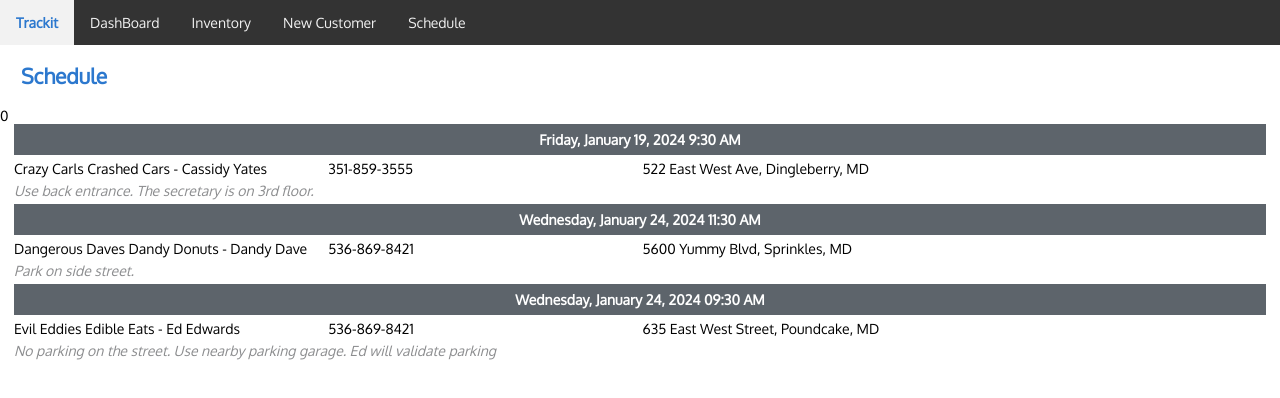
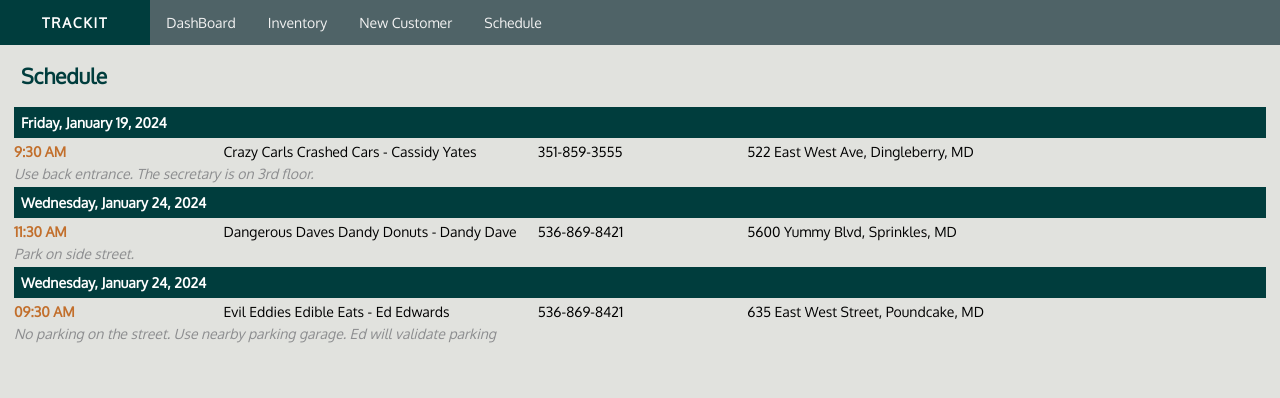
Before and after one commit to dblazek66/trackit-react-app, a React (Vite) app: page /Schedule in a window 1280 px wide. Shown: the top 398 px of the page. Built offline with nearby package versions, Linux system fonts and the light colour scheme; data requests are answered from the project's data file.

Commit message:
Updated Styling

```diff
--- a/package.json
+++ b/package.json
@@ -12,6 +12,7 @@
   "dependencies": {
     "react": "^18.2.0",
     "react-dom": "^18.2.0",
+    "react-icons": "^4.12.0",
     "react-router-dom": "^6.20.1"
   },
   "devDependencies": {
--- a/src/Customers.jsx
+++ b/src/Customers.jsx
@@ -1,11 +1,12 @@
 import { useEffect, useState } from "react";
 import { useParams } from "react-router-dom";
-import stateList from './stateslist.js'
-
+import stateList from "./stateslist.js";
+import { FaSave } from "react-icons/fa";
 export default function Customers() {
   const { id } = useParams();
   const [button, setButton] = useState("Save");
   const [reps, setReps] = useState([]);
+  const [usStates, setUSStates] = useState([]);
   const [customerObj, setCustomerObj] = useState([]);
   const [customer, setCustomer] = useState("");
   const [phone, setPhone] = useState("");
@@ -71,19 +72,20 @@ export default function Customers() {
   }
 
   function setDefaultCustomer(data) {
+    console.log("DATA",data)
     setCustomerObj(data);
-    setCustomer(data.Customer);
-    setPhone(data.Phone);
-    setEmail(data.Email);
-    setAddress(data.Address);
-    setCity(data.City);
-    setState(data.State);
-    setZip(data.Zip);
-    setContact(data.Contact);
-    setContactPhone(data.ContactInfo);
-    setCustomerNotes(data.CustomerNotes);
-    setAssigned(data.AssignedTo);
-    setTicketNum(data.TicketNum);
+    setCustomer(data.Customer||'');
+    setPhone(data.Phone||'');
+    setEmail(data.Email||'');
+    setAddress(data.Address||'');
+    setCity(data.City||'');
+    setState(data.State)||'';
+    setZip(data.Zip||'');
+    setContact(data.Contact||'');
+    setContactPhone(data.ContactInfo||'');
+    setCustomerNotes(data.CustomerNotes||'');
+    setAssigned(data.AssignedTo||'');
+    setTicketNum(data.TicketNum||'');
   }
 
   useEffect(() => {
@@ -93,7 +95,6 @@ export default function Customers() {
       })
       .then((data) => {
         setReps(data);
-
       });
   }, []);
 
@@ -109,18 +110,17 @@ export default function Customers() {
       })
       .then((data) => {
         setDefaultCustomer(data);
-
         setButton("Edit Customer");
       });
   }, [id]);
 
-  useEffect(()=>{
-    console.log(stateList);
-  })
+  useEffect(() => {
+    setUSStates(stateList);
+  });
   return (
     <>
       <div className="info-card">
-        <div className="title-main">Create New Customer Record</div>
+        <div className="title-main">{button} Record</div>
         <div className="grid">
           <div className="col-4">
             <div className="title-sub">Customer</div>
@@ -152,11 +152,21 @@ export default function Customers() {
             <div className="grid">
               <div className="col-6">
                 <label>State</label>
-                <input
+                <select
                   className="input-control"
                   onChange={(e) => handleState(e.target.value)}
                   value={state}
-                />
+                >
+                  {usStates &&
+                    usStates.length &&
+                    usStates.map((item) => {
+                      return (
+                        <option key={crypto.randomUUID()} value={item.name}>
+                          {item.name}
+                        </option>
+                      );
+                    })}
+                </select>
               </div>
               <div className="col-6">
                 <label>Zip</label>
@@ -223,12 +233,9 @@ export default function Customers() {
             />
           </div>
           <div className="col-12 center">
-            <input
-              className="btn"
-              type="submit"
-              onClick={handleSubmit}
-              value={button}
-            />
+            <button className="btn" type="submit" onClick={handleSubmit}>
+              <FaSave /> {button}
+            </button>
           </div>
         </div>
       </div>
--- a/src/Inventory.jsx
+++ b/src/Inventory.jsx
@@ -59,7 +59,7 @@ export default function Inventory() {
                   <td>{item.LastContacted || "-"}</td>
                   <td>
 
-                    <button className="btn-sm btn-blue" onClick={()=>handleEdit(item.id)}>edit</button>
+                    <button className="btn-sm btn-primary" onClick={()=>handleEdit(item.id)}>edit</button>
                     <button className="btn-sm btn-red" onClick={()=>handleStatus(item.id)}>status</button>
                   </td>
                 </tr>
--- a/src/NavBar.jsx
+++ b/src/NavBar.jsx
@@ -2,7 +2,7 @@ import { Link } from "react-router-dom";
 export default function NavBar() {
   return (
     <div className="topnav">
-      <span>Trackit</span>
+      <span className="app-brand">TRACKIT</span>
       <Link to="/">DashBoard</Link >
       <Link to="/inventory">Inventory</Link>
       <Link to="/customers">New Customer</Link>
--- a/src/Schedule.jsx
+++ b/src/Schedule.jsx
@@ -4,11 +4,12 @@ import { useParams } from "react-router-dom";
 export default function Schedule(){
     const [schedule,setSchedule]=useState([])
     const [groupByDate,setGroupByDate]=useState([])
+
     const params = new URLSearchParams({
         'Status':'Scheduled'
     })
 
-    function formatSchedDate(dte,time){
+    function formatSchedDate(dte){
         const options = {
             weekday: "long",
             year: "numeric",
@@ -17,7 +18,7 @@ export default function Schedule(){
           };
         let schedDate  = new Date(dte)
         let formatDate = schedDate.toLocaleDateString('en-US',options)
-        return formatDate + " " + time
+        return formatDate
     }
 
     function groupSchedDate(data){
@@ -29,11 +30,8 @@ export default function Schedule(){
             }
             schedDates[schedDate].push(item)
         })
-
-        setTimeout(()=> setGroupByDate(schedDates),1000)
-        console.log(groupByDate)
-    }
-
+        setGroupByDate(schedDates)
+   }
 
     useEffect(()=>{
         fetch(`http://localhost:8000/customers?${params}`).then((res) => {
@@ -42,28 +40,22 @@ export default function Schedule(){
           .then((data) => {
             setSchedule(data)
             groupSchedDate(data)
+            console.log(groupByDate)
+
            });
     },[])
+
     return(
         <>
         <h2>Schedule</h2>
-            {
-                groupByDate && groupByDate.length && groupByDate.forEach((item)=>{
-                    return(
-                        <p>{Object.keys(item)}</p>
-                    )
-                })
-            }
-
             {schedule && schedule.length && schedule.map((item)=>{
                 return(
-
                     <div className="container grid" key={item.id}>
-
-                        <div className="col-12 sched-title">{formatSchedDate(item.ScheduleDate,item.ScheduleTime)}</div>
+                        <div className="col-12 sched-title">{formatSchedDate(item.ScheduleDate)}</div>
+                        <div className="col-2 sched-time">{item.ScheduleTime}</div>
                         <div className="col-3 ">{item.Customer} - {item.Contact}</div>
-                        <div className="col-3">{item.Phone || item.ContactInfo}</div>
-                        <div className="col-6">{item.ScheduleLocation}</div>
+                        <div className="col-2">{item.Phone || item.ContactInfo}</div>
+                        <div className="col-4">{item.ScheduleLocation}</div>
                         <div className="col-12 notes">{item.ScheduleNotes}</div>
                         <div className="col-12"> </div>
                     </div>
--- a/src/styles.css
+++ b/src/styles.css
@@ -1,5 +1,15 @@
 
 @import url('https://fonts.googleapis.com/css2?family=Oxygen&display=swap');
+:root{
+  /*--primary:#d6993c;*/
+  --primary:#7a9e9f;
+  --secondary:#b8d8d8;
+  --tertiary:#4f6367;
+  --quaternary:#e1e2de;
+  --quinary:#c26f2c;
+  --quinary-alt:#7c3800;
+  --senary:#003d3d;
+}
 * {
     box-sizing: border-box;
   }
@@ -8,6 +18,7 @@
     margin: 0;
     font-family: 'Oxygen', sans-serif;
     font-size: 14px;
+    background-color: var(--quaternary);
   }
   label{
     font-weight: bold;
@@ -16,7 +27,7 @@
   }
   h1,h2,h3,h4,h5{
     margin-left: 1em;
-    color: #2c78ce;
+    color: var(--senary);
   }
 
   .container{
@@ -38,37 +49,7 @@
     margin:1em 0;
     border-bottom: #d1d1d1 solid 1px;
   }
-  /*
-  dialog{
-    aspect-ratio: 1/1;
-    width: 40%;
-    border: #ccc solid 2px;
-    border-radius: 5px;
-    padding: 0;
-    position: relative;
-    box-shadow: rgba(50, 50, 93, 0.25) 0px 6px 12px -2px, rgba(0, 0, 0, 0.3) 0px 3px 7px -3px;
-  }
-.dial-hdr{
-  background-color: #2c78ce;
-  color: #fff;
-  height: 2.5em;
-  font-weight: bold;
-  padding: 6px 0px;
-  text-align: center;
-}
-.dial-body{
-  font-size: 12px;
-}
-.dial-ftr{
-  position: absolute;
-  bottom: 0;
-  background-color: #ddd;
-  width: 100%;
-  padding: 4px 4px;
-  text-align: end;
-}
 
-*/
   /* Style the header */
   .header {
     background-color: #f1f1f1;
@@ -79,7 +60,7 @@
   /* Style the top navigation bar */
   .topnav {
     overflow: hidden;
-    background-color: #333;
+    background-color: var(--tertiary);
   }
 
   /* Style the topnav links */
@@ -91,20 +72,21 @@
     padding: 14px 16px;
     text-decoration: none;
   }
-  .topnav span {
+  .app-brand {
     float: left;
     display: block;
-    background-color: #f2f2f2;
+    background-color: var(--senary);
     text-align: center;
-    padding: 14px 16px;
+    padding: 1em 3em;
     text-decoration: none;
     font-weight: bold;
-    color: #2c78ce;
+    color: #fff;
+    letter-spacing: .125em;
   }
 
   /* Change color on hover */
   .topnav a:hover {
-    background-color: #ddd;
+    background-color: var(--quinary);
     color: black;
   }
 
@@ -150,13 +132,13 @@
   th {
     padding-top: 5px;
     padding-bottom: 5px;
-    background-color: #2c78ce;
+    background-color: var(--senary);
     color: white;
   }
   tr:nth-child(even) {background-color: #f2f2f2;}
 
   .btn{
-    background-color: #2c78ce;
+    background-color: var(--primary);
     color: #fff;
     border: none;
     text-align: center;
@@ -176,19 +158,19 @@
     margin-right: 2px;
     min-width: 2em;
   }
-  .btn-blue{
-    background-color: #2c78ce;
+  .btn-primary{
+    background-color: var(--primary);
     color: #fff;
   }
-  .btn-blue:hover{
-    background-color: #0e2e55;
+  .btn-primary:hover{
+    background-color: var(--senary);
   }
   .btn-red{
-    background-color: #ca0505;
+    background-color: var(--quinary);
     color: #fff;
   }
   .btn-red:hover{
-    background-color: #810b0b;
+    background-color: var(--quinary-alt);
   }
 
   .btn:hover{
@@ -213,7 +195,6 @@
   /*  Grid display*/
 
   .grid {
-
     display: grid;
     grid-template-columns: repeat(12, 1fr);
     grid-gap: 5px;
@@ -266,7 +247,7 @@
     text-align: left;
   }
   .info-card{
-    border: #2c78ce 1px solid;
+    border: var(--primary) 1px solid;
     padding:5px;
     font-size: 15px;
     min-height: 400px;
@@ -275,13 +256,13 @@
   .title{
     text-align: center;
     font-weight: bold;
-    color: #2c78ce;
+    color: var(--primary);
     margin-bottom: 1em;
     margin-top: 1em;
   }
 
   .title-main{
-    background-color: #2c78ce;
+    background-color: var(--primary);
     text-align: center;
     font-weight: bold;
     color: #fff;
@@ -289,7 +270,7 @@
     margin-bottom: 1em;
   }
   .title-sub{
-    background-color: #5d646b;
+    background-color: var(--tertiary);
     text-align: center;
     font-weight: bold;
     color: #fff;
@@ -301,7 +282,7 @@
     width: 100%;
     padding: 8px 14px;
     display: inline-block;
-    border: 1px solid #ccc;
+    border: 1px solid var(--primary);
     border-radius: 4px;
     box-sizing: border-box;
   }
@@ -309,13 +290,16 @@
   .center {
     text-align:center;
   }
+  .sched-title{
+    background-color: var(--senary);
 
-  .sched-title{
-    background-color: #5d646b;
-    text-align: center;
     font-weight: bold;
     color: #fff;
     padding: .5em;
+  }
+  .sched-time{
+    font-weight: bold;
+    color: var(--quinary);
   }
 .notes{
   font-style: italic;
@@ -333,8 +317,8 @@
   font-weight: bold;
 }
 .dash-count{
-  font-size: 42pt;
-  color: #2c78ce;
+  font-size: 48pt;
+  color: var(--quinary);
   font-family: Impact, Haettenschweiler, 'Arial Narrow Bold', sans-serif;
-  padding: .5em;
+  padding: .25em;
 }
```
Also changed, not shown: 1 other file (tests, documents, lock files or other folders).
